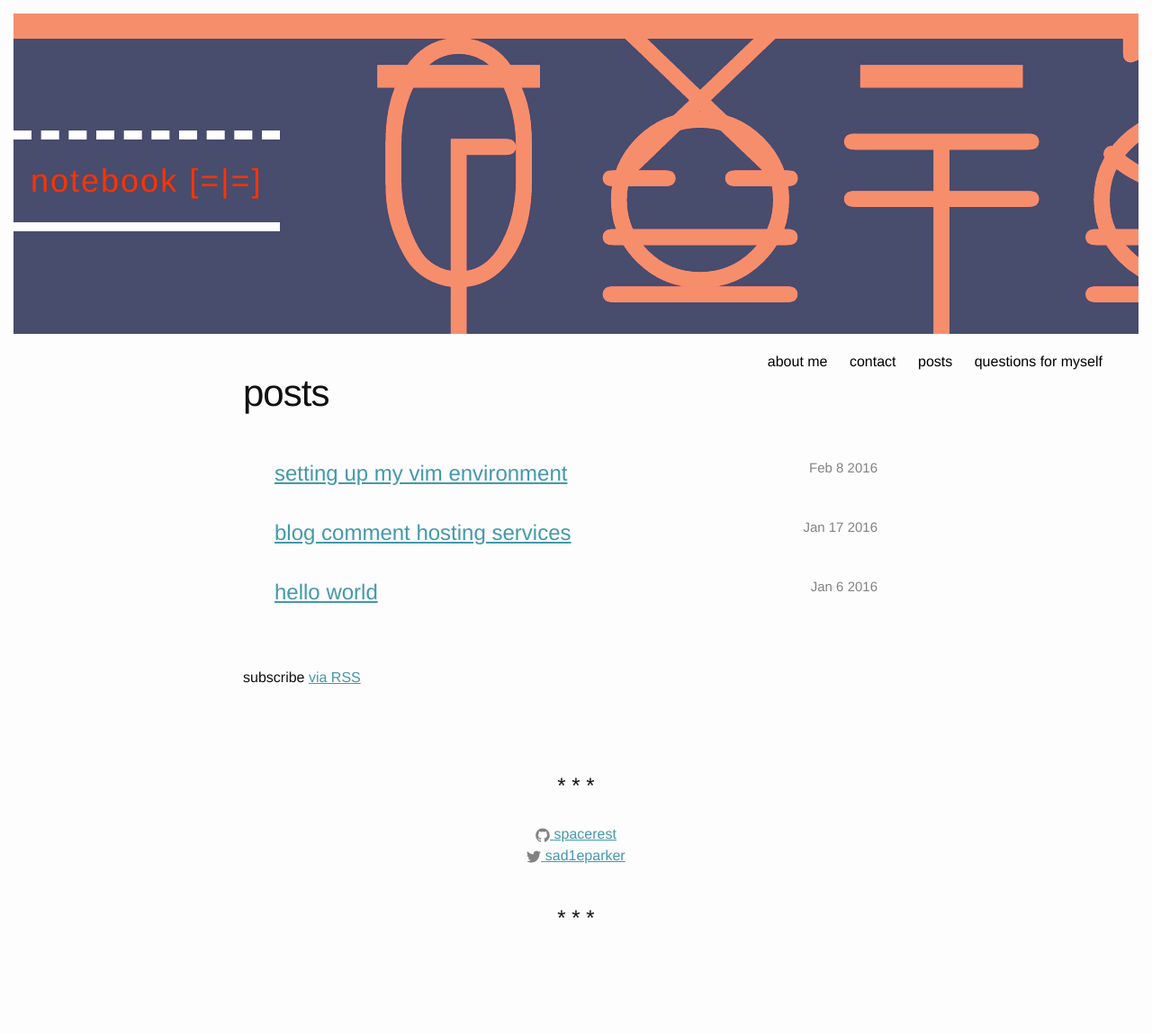
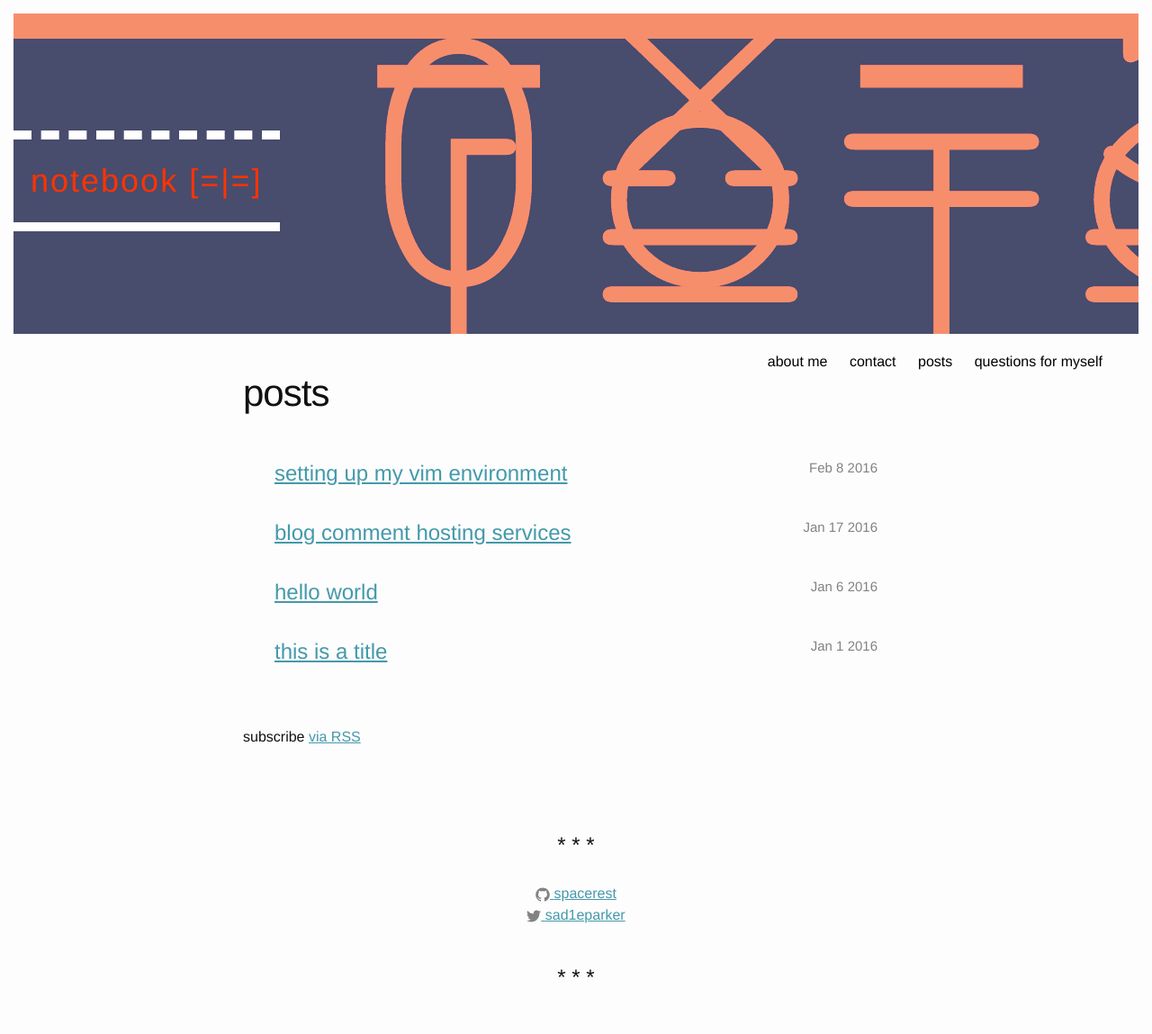
Before and after one commit to spacerest/spacerest.github.io, a Jekyll site: the page built from index.html, in a window 1280 px wide. Shown: the whole page at 90% size. Built offline with Jekyll 4.4.1, drawn with Linux system fonts in a browser that asks for light colours; comment, search, counter and statistics services are not loaded; before the commit the page ends 1083 px from its top, so only the background shows below that.

```diff
--- /dev/null
+++ b/_posts/2016-01-01-new-post.md
@@ -0,0 +1,6 @@
+---
+layout: post
+title: 'this is a title'
+---
+
+hi
```
Also changed, not shown: secret.md (+2 -0 lines), 1 other file.
